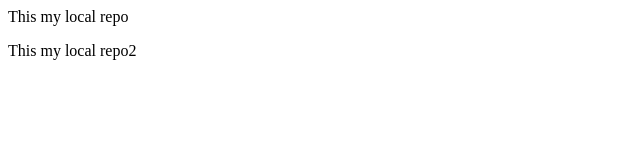
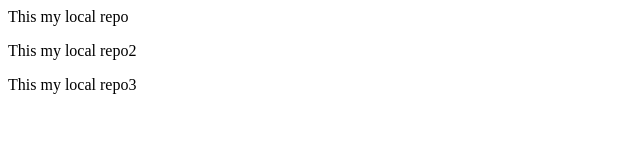
Before and after one commit to kamaluddin14/LocalRepo, a plain HTML site: page index.html in a window 1280 px wide. Shown: the whole page, without its empty margins (0-640 px from the left). Drawn offline with Linux system fonts and the light colour scheme.

Commit message:
third commit

```diff
--- a/index.html
+++ b/index.html
@@ -1,2 +1,3 @@
 <p>This my local repo</p>
 <p>This my local repo2</p>
+<p>This my local repo3</p>
```
